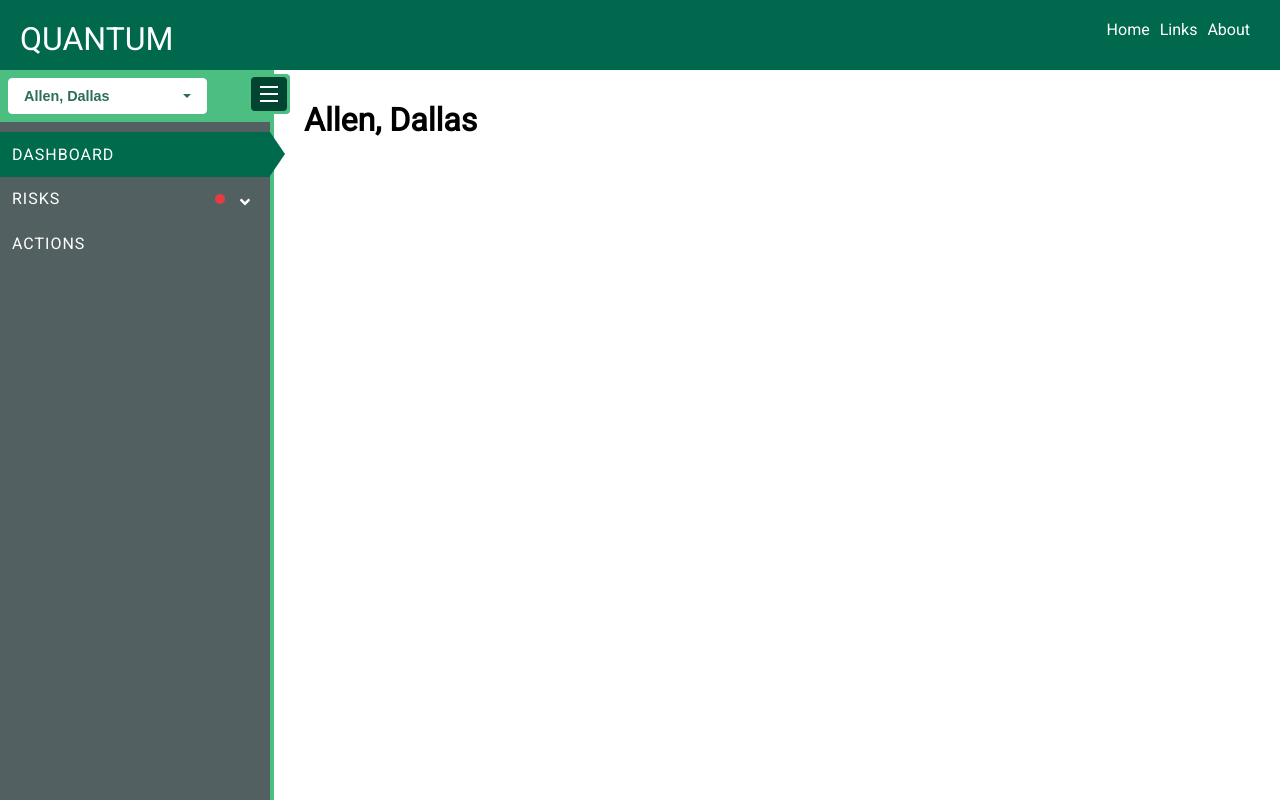
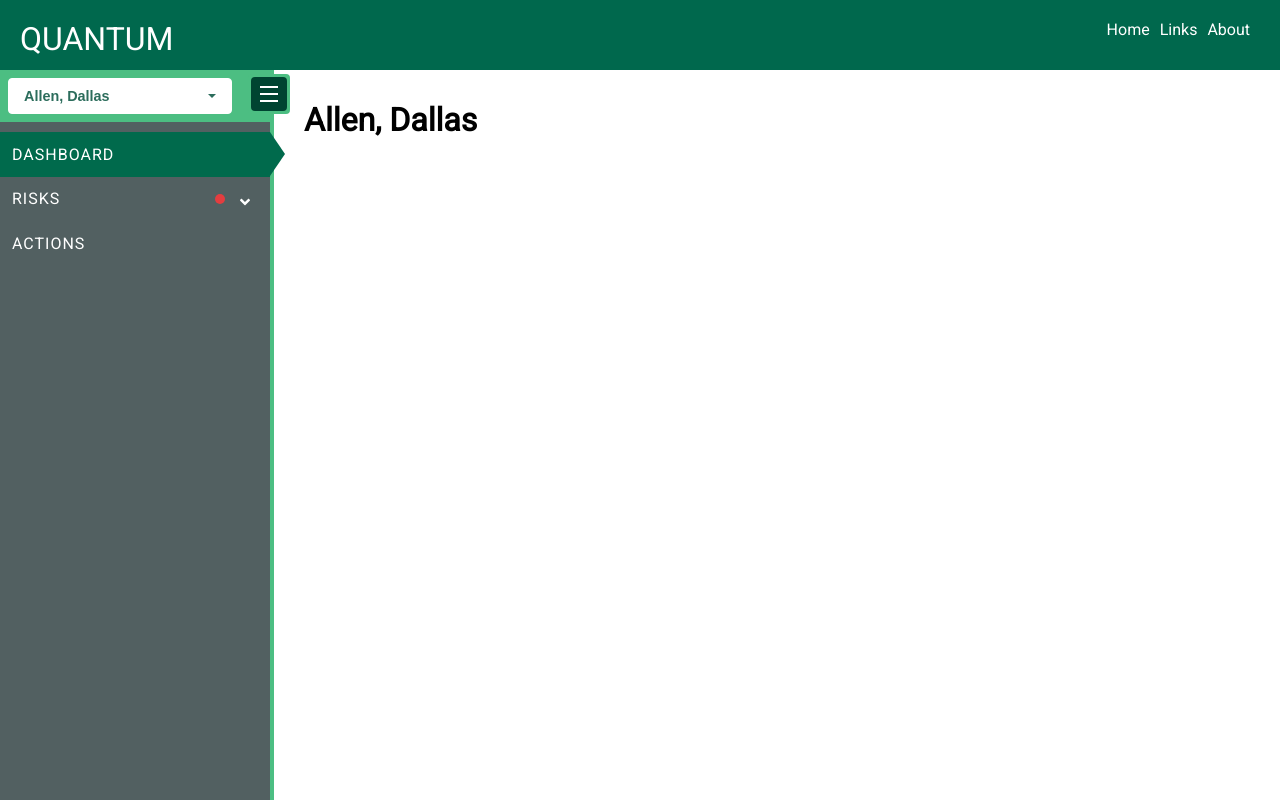
Before and after one commit to terencetcf/newnav, a React (Create React App) app: page / in a window 1280 px wide. Built offline with nearby package versions, Linux system fonts and the light colour scheme.

Commit message:
toggle menu spacing

```diff
--- a/src/App.scss
+++ b/src/App.scss
@@ -198,7 +198,7 @@
 
   .dropdown {
     width: 90%;
-    width: calc(100% - 55px);
+    width: calc(100% - 30px);
   }
 }
 
@@ -317,6 +317,10 @@
       border-bottom: solid 4px #4cbe82;
       padding: 16px;
       background-color: #006a4c;
+
+      .dropdown {
+        width: calc(100% - 55px);
+      }
     }
 
     &-menu a.active::after {
```
